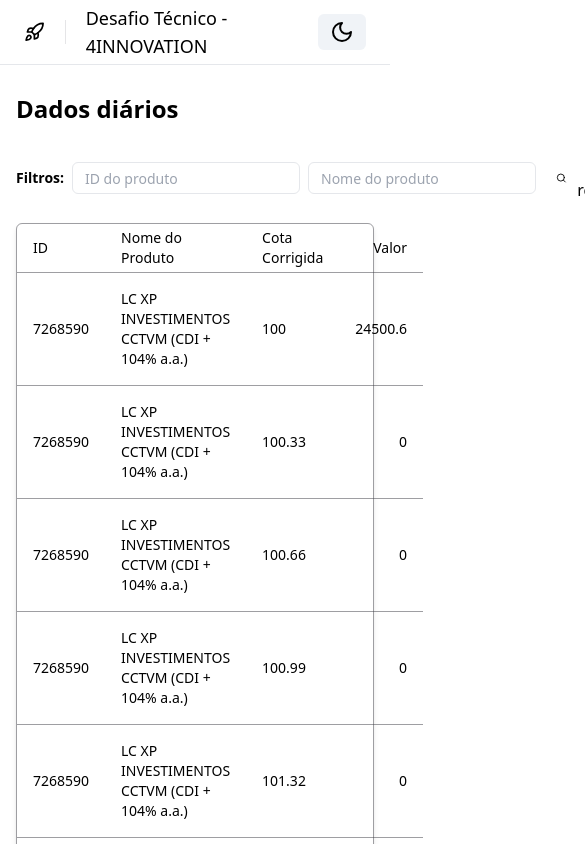
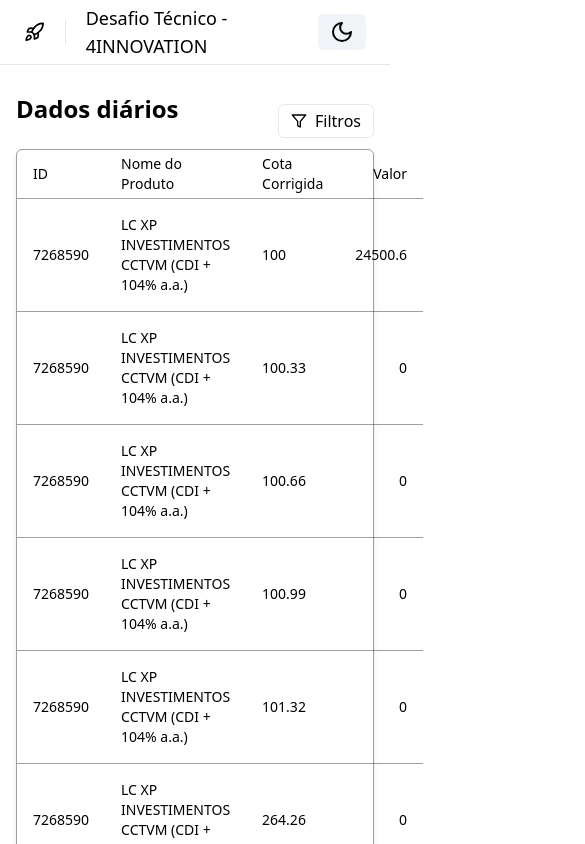
Before and after one commit to JulioCB68/challenge-code-4innovation, a React (Vite) app: page / in a window 390 px wide. Shown: the top 844 px of the page, 585 px wide, since content can reach past the window. Built offline with nearby package versions, Linux system fonts and the light colour scheme.

Commit message:
feat: adding filter

```diff
--- a/src/pages/App.tsx
+++ b/src/pages/App.tsx
@@ -1,13 +1,15 @@
+import { Header } from '../components/header'
+import { Table } from '../components/table/table'
+
 import {
   ArrowDownWideNarrow,
   ArrowUpWideNarrow,
   ChevronLeft,
   ChevronRight,
+  Filter,
   Search,
   X,
 } from 'lucide-react'
-import { Header } from '../components/header'
-import { Table } from '../components/table/table'
 
 function App() {
   return (
@@ -15,8 +17,14 @@
       <Header />
       <div className="container mx-auto w-full py-3">
         <div className="items-center gap-2 rounded-md p-4">
-          <h1 className="pb-6 text-2xl font-semibold">Dados diários</h1>
-          <div className="flex items-center justify-between pb-4">
+          <div className="flex items-center justify-between">
+            <h1 className="pb-6 text-2xl font-semibold">Dados diários</h1>
+            <button className="flex items-center rounded-md border bg-white px-3 py-1 hover:bg-gray-100/80 lg:hidden">
+              <Filter className="mr-2 h-4 w-4" />
+              Filtros
+            </button>
+          </div>
+          <div className="hidden items-center justify-between pb-4 lg:flex">
             <div className="flex items-center gap-2">
               <span className="text-sm font-semibold">Filtros:</span>
               <input
@@ -31,12 +39,12 @@
               />
               <button
                 type="submit"
-                className="bg-secondary text-secondary-foreground hover:bg-secondary/80 flex items-center rounded-md px-3 py-1"
+                className="flex items-center rounded-md px-3 py-1"
               >
                 <Search className="mr-2 h-4 w-4" />
                 Filtrar resultados
               </button>
-              <button className="border-input bg-background hover:bg-accent hover:text-accent-foreground flex items-center rounded-md border px-3 py-1">
+              <button className="flex items-center rounded-md border px-3 py-1">
                 <X className="mr-2 h-4 w-4" />
                 Remover resultados
               </button>
@@ -56,11 +64,11 @@
               Total de 10 item(s)
             </span>
             <div className="flex items-center gap-2">
-              <button className="border-input bg-background hover:bg-accent hover:text-accent-foreground flex h-8 w-8 items-center justify-center rounded-md border p-0">
+              <button className="flex h-8 w-8 items-center justify-center rounded-md border p-0">
                 <ChevronLeft className="h-4 w-4" />
                 <span className="sr-only">Página anterior</span>
               </button>
-              <button className="border-input bg-background hover:bg-accent hover:text-accent-foreground flex h-8 w-8 items-center justify-center rounded-md border p-0">
+              <button className="flex h-8 w-8 items-center justify-center rounded-md border p-0">
                 <ChevronRight className="h-4 w-4" />
                 <span className="sr-only">Próxima página</span>
               </button>
```
